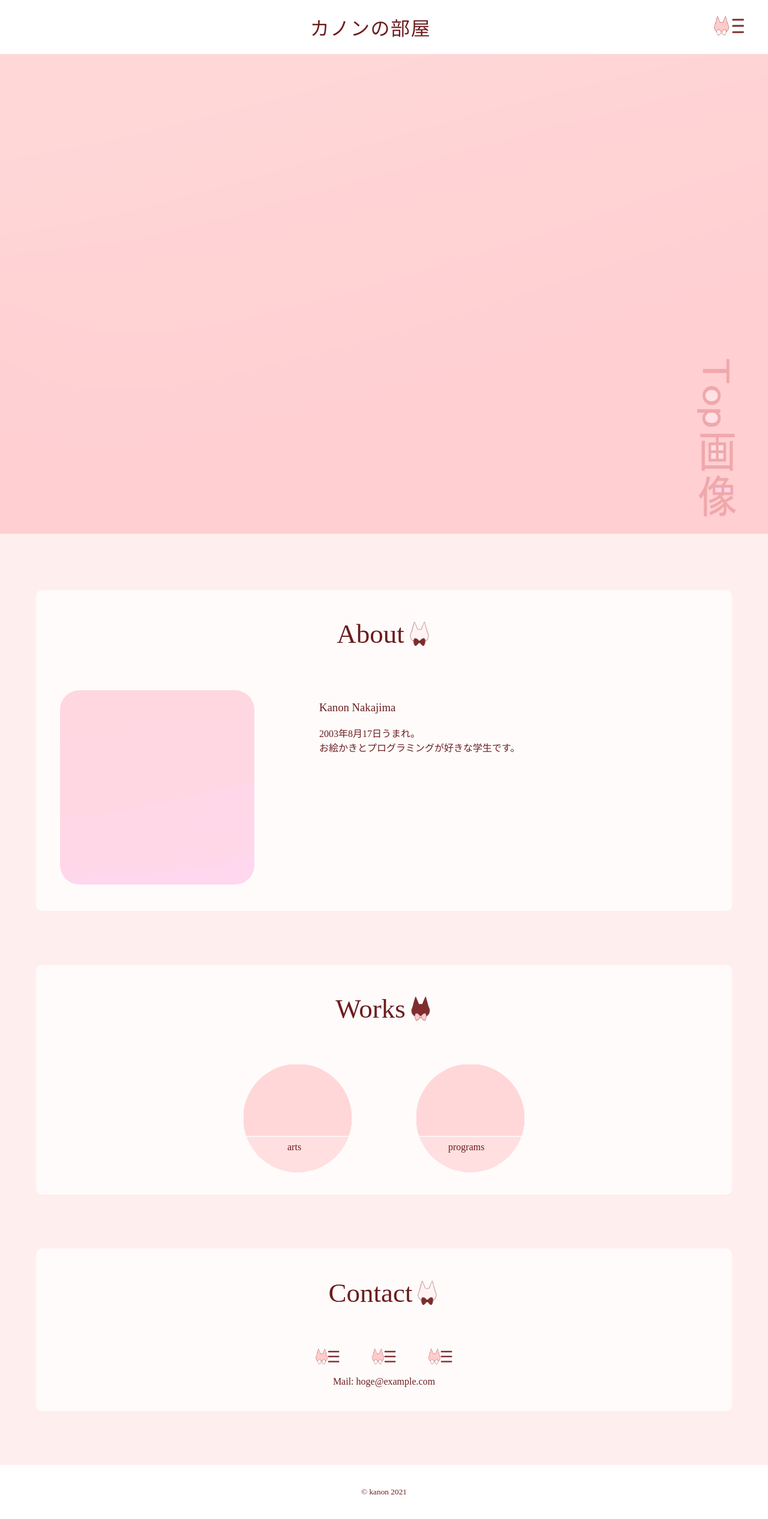
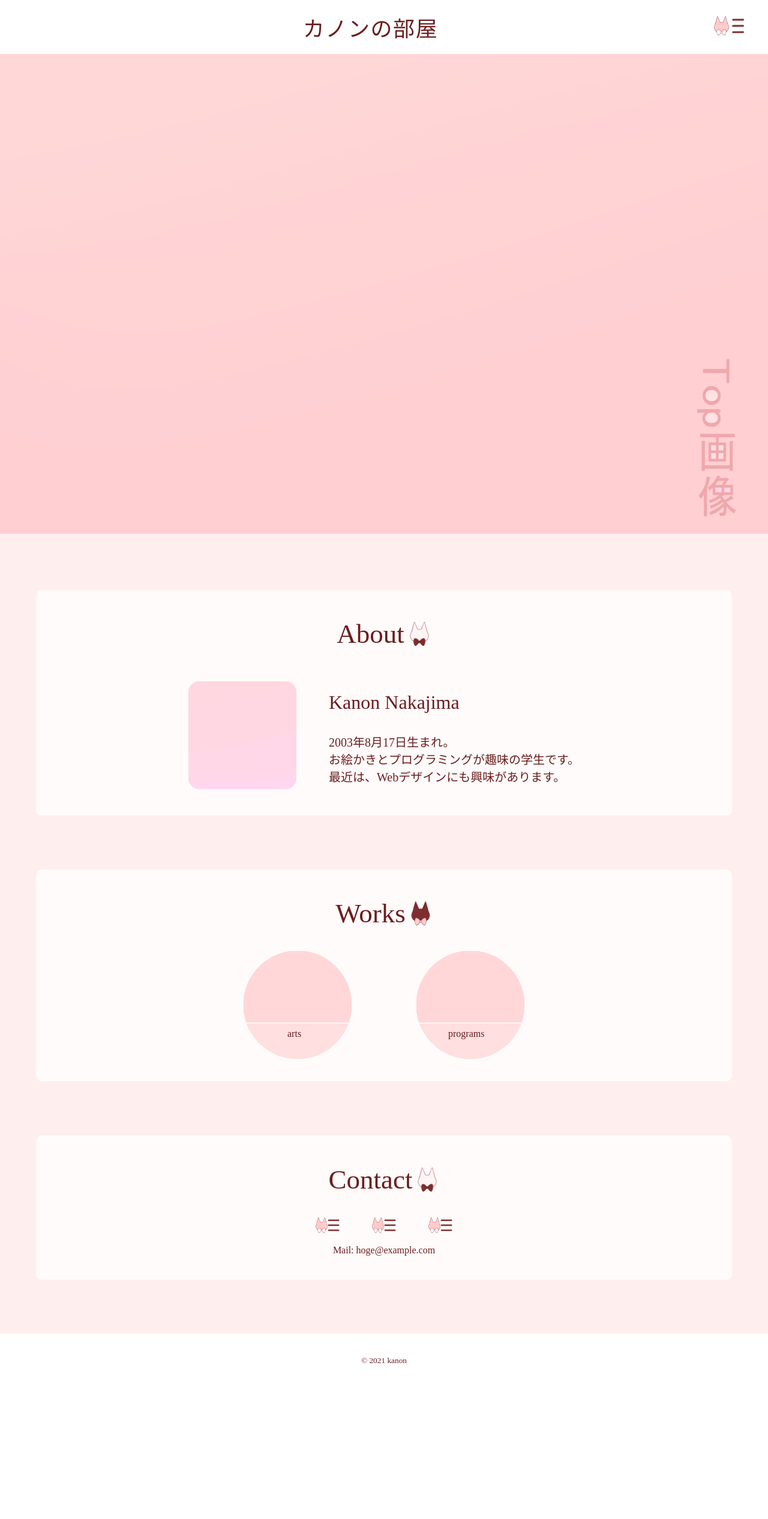
Before and after one commit to kanon2155103/kanon-room, a PHP site: page / in a window 1280 px wide. Shown: the whole page at 60% size. After the commit the page ends 2273 px from the top, so only its background shows below. Run offline with PHP 8.4, Linux system fonts and the light colour scheme.

Commit message:
デザインの変更

```diff
--- a/kanon-room.css
+++ b/kanon-room.css
@@ -18,6 +18,7 @@ body {
 	letter-spacing: 0.1em;
 }
 .title {
+	font-size: 18px;
 	margin-left: 45px;
 	width: 100%;
 	display: flex;
@@ -62,23 +63,30 @@ body {
 
 .about-content {
 	display: flex;
-	margin: 30px;
+	margin: 0px 30px 30px 30px;
 	justify-content: center;
 }
 .profile {
-	flex: 2;
-	margin-right: 10%;
+	margin-right:5%;
+	padding-top: 15px;
 }
 .profile-img {
-	max-width: 100%;
+	flex: 1;
+	max-width: 180px;
 	border-radius: 10%;
 }
 .introduction {
-	flex: 4;
+	max-height: 180px;
+}
+.name {
+	font-size: 4vh;
+}
+.discussion {
+	font-size: 2.5vh;
 }
 
 .works-content {
-	margin:30px;
+	margin:0px 30px 30px 30px;
 }
 .works-item {
 	display: flex;
@@ -100,7 +108,7 @@ body {
 }
 
 .contact-content {
-	margin: 30px;
+	margin: 0px 30px 30px 30px;
 }
 .contact-item {
 	display: flex;
--- a/kanon-room.html
+++ b/kanon-room.html
@@ -40,8 +40,8 @@
 						<img class="profile-img" src="./images/profile.png" alt="プロフィール画像">
 					</div>
 					<div class="introduction">
-						<h3 class="normal-text">Kanon Nakajima</h3>
-						<p class="normal-text">2003年8月17日うまれ。<br>お絵かきとプログラミングが好きな学生です。</p>
+						<h3 class="normal-text name">Kanon Nakajima</h3>
+						<p class="normal-text discussion">2003年8月17日生まれ。<br>お絵かきとプログラミングが趣味の学生です。<br>最近は、Webデザインにも興味があります。</p>
 					</div>
 				</div>
 			</div>
@@ -108,7 +108,7 @@
 	</div>
 
 	<div class="footer">
-			<small class="copy-right normal-text">&copy; kanon 2021</small>
+			<small class="copy-right normal-text">&copy; 2021 kanon</small>
 	</div>
 
 </div>
```
